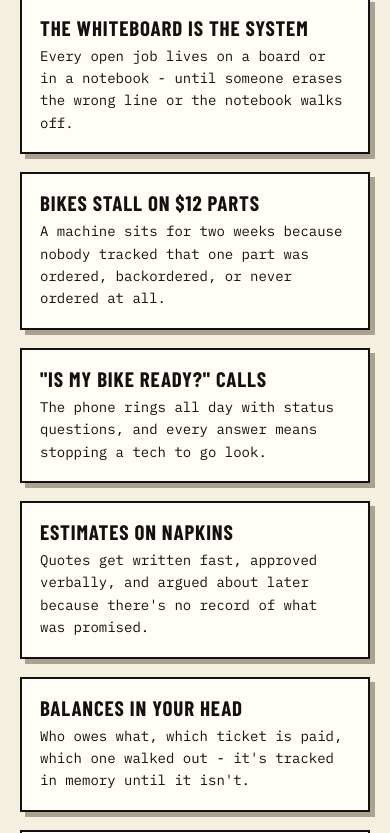
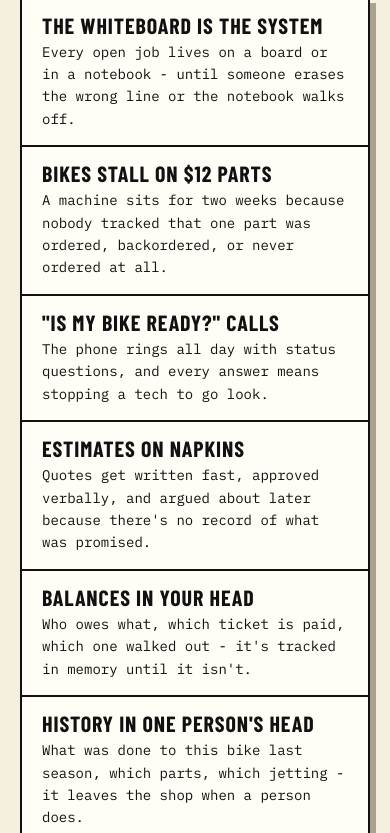
Before and after one commit to preview-ops-4954/motodesk-site, a plain HTML site: page index.html in a window 390 px wide. Shown: the part 1572-2405 px from the top of the page. Drawn offline with nearby package versions, Linux system fonts and the light colour scheme.

Commit message:
Break template feel: problems as whiteboard rows, pilot facts as plain line

```diff
--- a/index.html
+++ b/index.html
@@ -97,6 +97,11 @@ section .sub{max-width:44em;margin:0 0 30px}
 .card p{margin:0;font-size:14px}
 .card .k{display:block;margin-bottom:8px}
 .cards.two{grid-template-columns:repeat(2,1fr)}
+.board{background:var(--card);border:2px solid var(--line);box-shadow:6px 6px 0 var(--shadow)}
+.board .row{display:grid;grid-template-columns:300px 1fr;gap:20px;padding:15px 20px;border-bottom:2px solid var(--line);align-items:baseline}
+.board .row:last-child{border-bottom:0}
+.board h3{font-size:22px;text-transform:uppercase;margin:0}
+.board p{margin:0;font-size:14px}
 
 /* Demo */
 .video-frame{border:2px solid var(--line);box-shadow:6px 6px 0 var(--shadow);background:#000}
@@ -111,7 +116,7 @@ section .sub{max-width:44em;margin:0 0 30px}
 .steps{counter-reset:step;list-style:none;margin:0;padding:0;display:grid;gap:14px}
 .steps li{counter-increment:step;background:var(--card);border:2px solid var(--line);box-shadow:5px 5px 0 var(--shadow);padding:16px 18px 16px 64px;position:relative}
 .steps li::before{content:counter(step,decimal-leading-zero);position:absolute;left:16px;top:16px;font-family:'Barlow Condensed',Arial,sans-serif;font-size:28px;font-weight:700;color:var(--accent)}
-.facts{display:flex;flex-wrap:wrap;gap:10px;margin-top:22px}
+.facts{margin:22px 0 0;font-size:13px;font-weight:600;letter-spacing:.08em;color:var(--muted);text-transform:uppercase}
 
 /* FAQ */
 details{background:var(--card);border:2px solid var(--line);box-shadow:4px 4px 0 var(--shadow);margin-bottom:12px;padding:0}
@@ -136,6 +141,7 @@ footer .fine{width:100%;font-size:11px;color:var(--muted);margin-top:14px}
 @media (max-width:860px){
   .hero .grid{grid-template-columns:1fr}
   .cards,.cards.two{grid-template-columns:1fr}
+  .board .row{grid-template-columns:1fr;gap:4px}
   .hero{padding:40px 0 36px}
   section{padding:40px 0}
   .btn{width:100%;text-align:center}
@@ -192,13 +198,13 @@ footer .fine{width:100%;font-size:11px;color:var(--muted);margin-top:14px}
     <span class="k">The daily grind</span>
     <h2>The counter runs the shop. So why is the counter a whiteboard?</h2>
     <p class="sub">Independent shops don't lose money on the lift. They lose it at the counter - in the gaps between paper tickets, memory, and good intentions.</p>
-    <div class="cards">
-      <div class="card"><h3>The whiteboard is the system</h3><p>Every open job lives on a board or in a notebook - until someone erases the wrong line or the notebook walks off.</p></div>
-      <div class="card"><h3>Bikes stall on $12 parts</h3><p>A machine sits for two weeks because nobody tracked that one part was ordered, backordered, or never ordered at all.</p></div>
-      <div class="card"><h3>"Is my bike ready?" calls</h3><p>The phone rings all day with status questions, and every answer means stopping a tech to go look.</p></div>
-      <div class="card"><h3>Estimates on napkins</h3><p>Quotes get written fast, approved verbally, and argued about later because there's no record of what was promised.</p></div>
-      <div class="card"><h3>Balances in your head</h3><p>Who owes what, which ticket is paid, which one walked out - it's tracked in memory until it isn't.</p></div>
-      <div class="card"><h3>History in one person's head</h3><p>What was done to this bike last season, which parts, which jetting - it leaves the shop when a person does.</p></div>
+    <div class="board">
+      <div class="row"><h3>The whiteboard is the system</h3><p>Every open job lives on a board or in a notebook - until someone erases the wrong line or the notebook walks off.</p></div>
+      <div class="row"><h3>Bikes stall on $12 parts</h3><p>A machine sits for two weeks because nobody tracked that one part was ordered, backordered, or never ordered at all.</p></div>
+      <div class="row"><h3>"Is my bike ready?" calls</h3><p>The phone rings all day with status questions, and every answer means stopping a tech to go look.</p></div>
+      <div class="row"><h3>Estimates on napkins</h3><p>Quotes get written fast, approved verbally, and argued about later because there's no record of what was promised.</p></div>
+      <div class="row"><h3>Balances in your head</h3><p>Who owes what, which ticket is paid, which one walked out - it's tracked in memory until it isn't.</p></div>
+      <div class="row"><h3>History in one person's head</h3><p>What was done to this bike last season, which parts, which jetting - it leaves the shop when a person does.</p></div>
     </div>
   </div>
 </section>
@@ -258,13 +264,7 @@ footer .fine{width:100%;font-size:11px;color:var(--muted);margin-top:14px}
       <li><strong>Use it in parallel for 6-8 weeks.</strong> Run the front counter on MotoDesk next to your current process. Break it. Compare it.</li>
       <li><strong>Give us about 15 minutes a week.</strong> A short feedback call or note on what worked and what didn't. Your feedback decides what gets built next.</li>
     </ol>
-    <div class="facts">
-      <span class="chip">NO COST</span>
-      <span class="chip">NO CARD</span>
-      <span class="chip">NO OBLIGATION</span>
-      <span class="chip">WE HANDLE SETUP &amp; IMPORTS</span>
-      <span class="chip">~15 MIN / WEEK</span>
-    </div>
+    <p class="facts">No cost &middot; No card &middot; No obligation &middot; We handle setup &amp; imports &middot; About 15 minutes a week</p>
   </div>
 </section>
 
```
